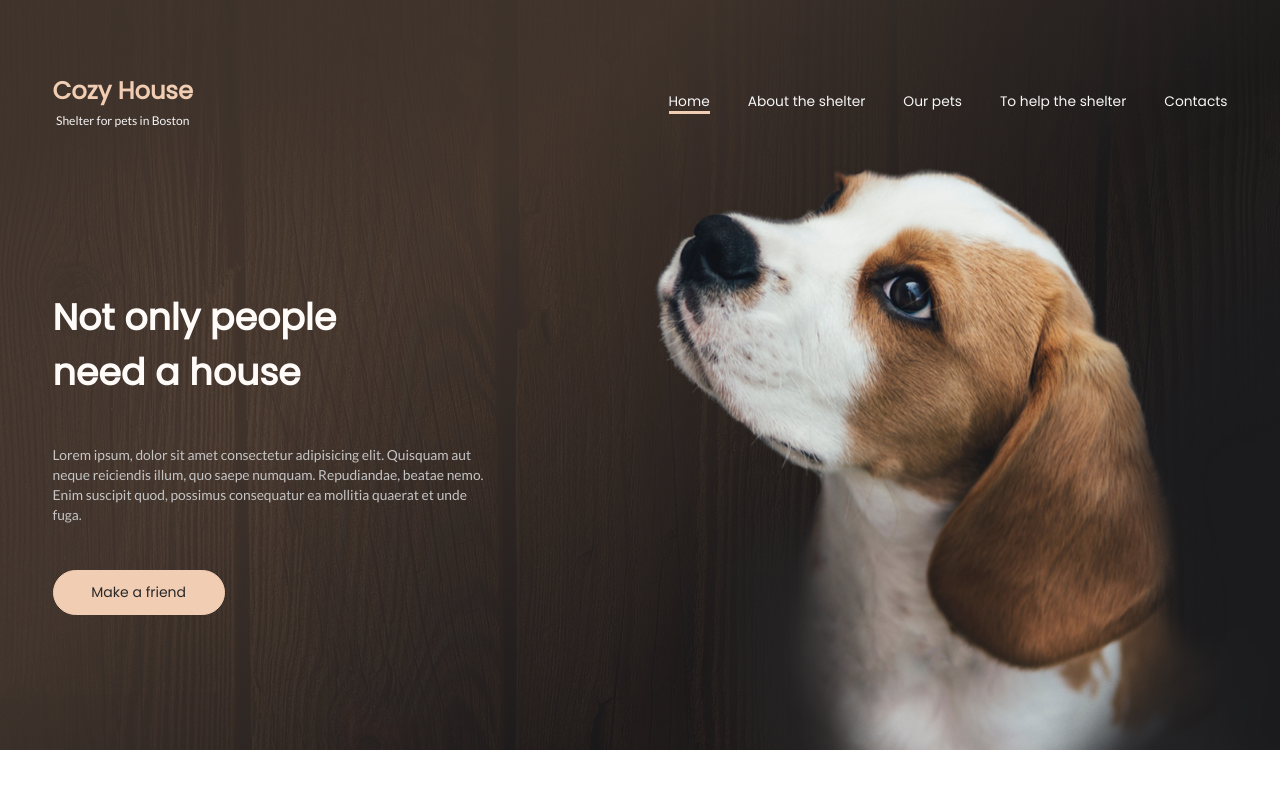
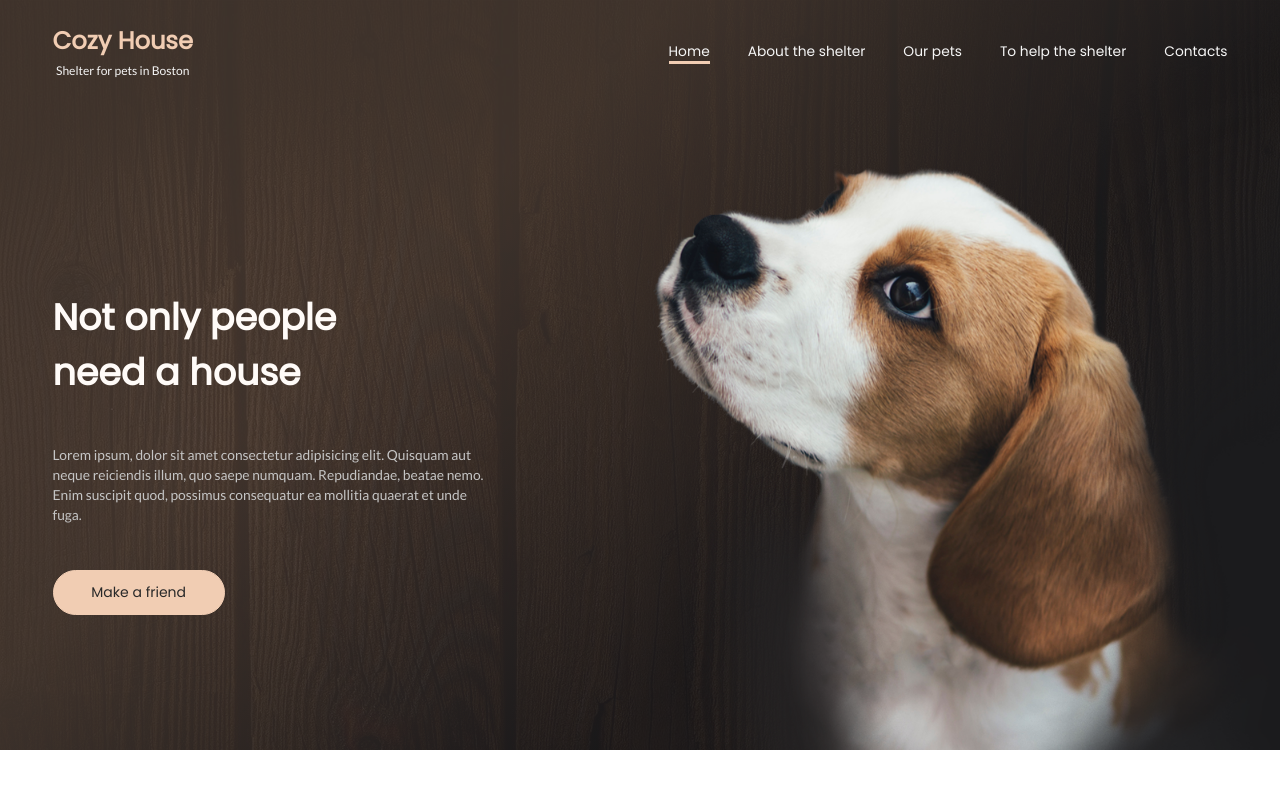
Before and after one commit to Babiy7/dogs-app, a React (Create React App) app: page / in a window 1280 px wide. Shown: the top 800 px of the page. Built offline with nearby package versions, Linux system fonts and the light colour scheme; a web font is replaced by a local one.

Commit message:
Fixed header.

```diff
--- a/src/components/sections/Header/Header.module.scss
+++ b/src/components/sections/Header/Header.module.scss
@@ -13,12 +13,8 @@
   box-sizing: border-box;
   z-index: 3;
 
-  @media ($tablet) {
-    top: 10px;
-  }
-
-  @media ($mobile-L) {
-    top: 0;
+  @media ($laptop-L) {
+    top: 0px;
   }
 
   @media ($mobile-M-h) and ($mobile-M-land-X) {
```
